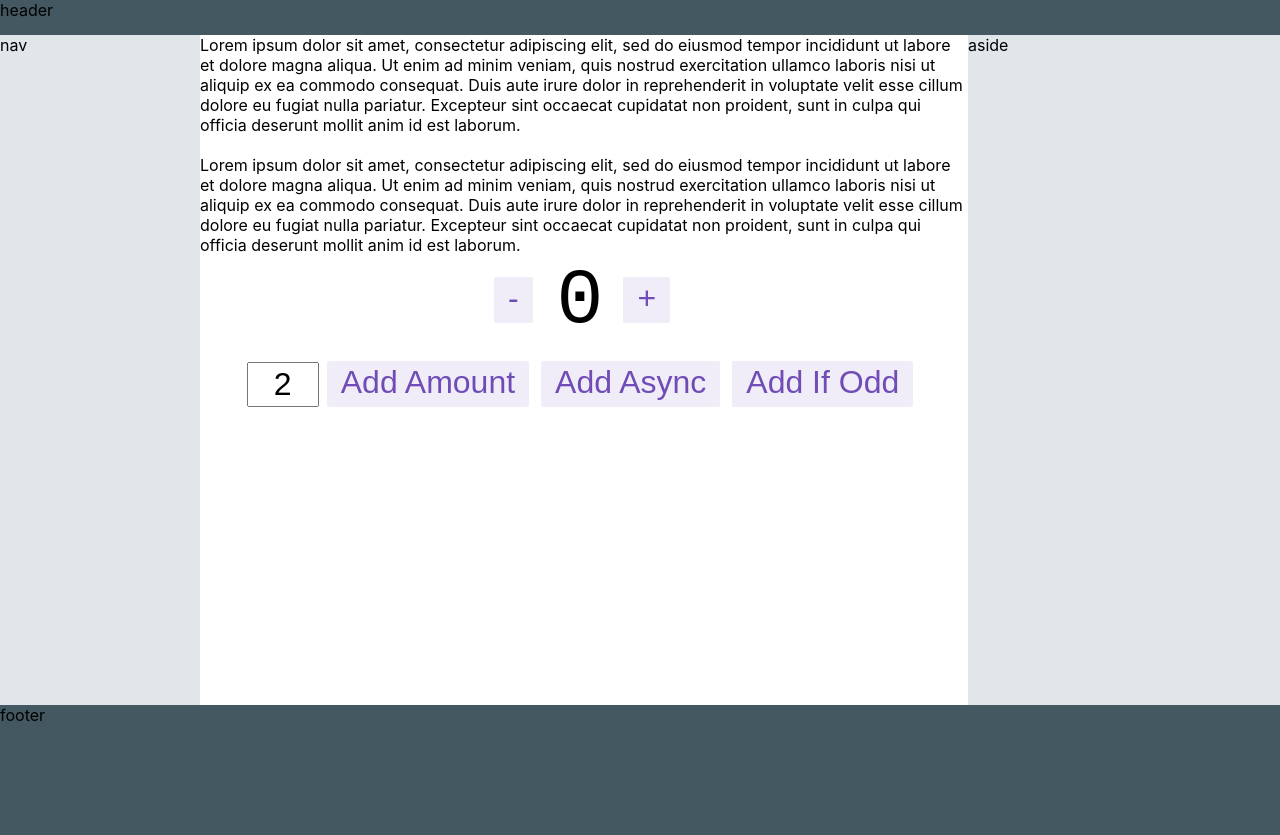
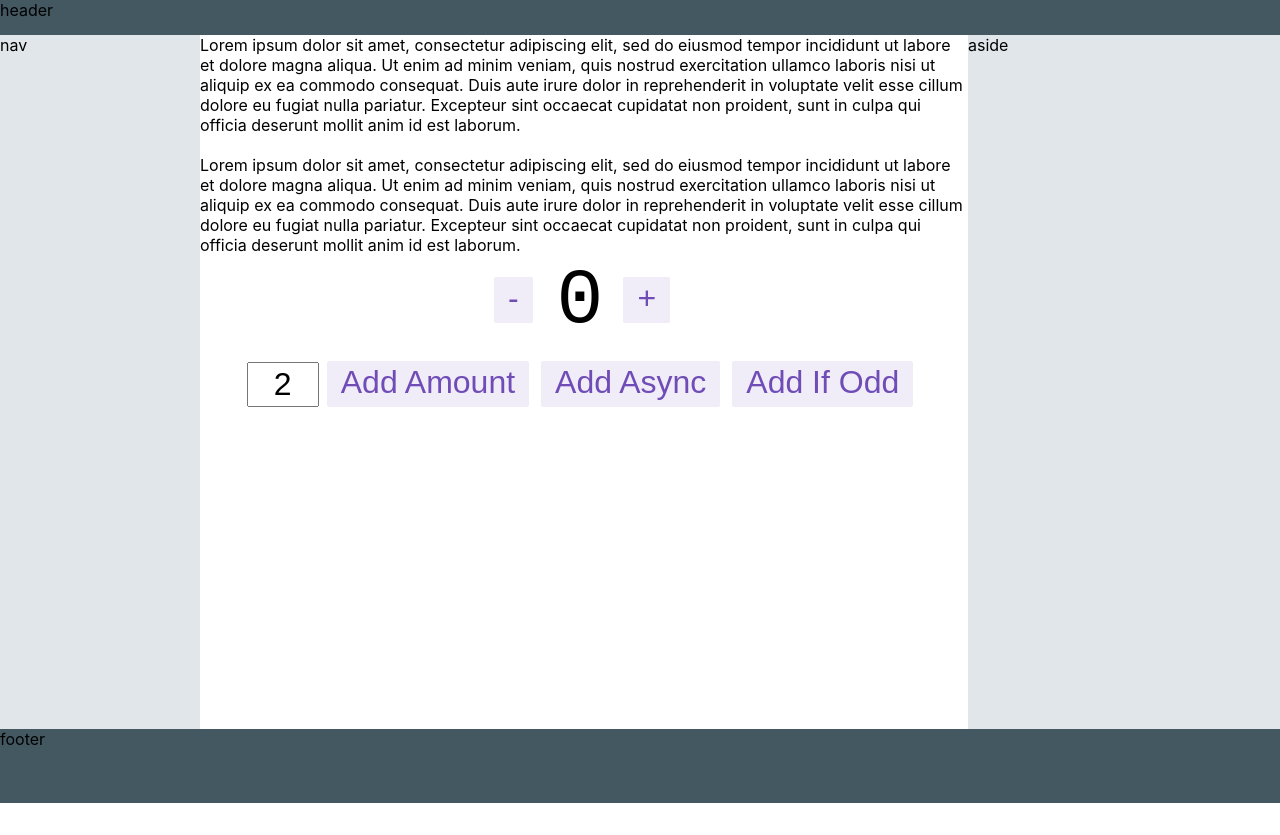
Before and after one commit to nitromagix/MyTasks, a React (Create React App) app in the folder web/: page / in a window 1280 px wide. After the commit the page ends 803 px from the top, so only its background shows below. Built offline with nearby package versions, Linux system fonts and the light colour scheme.

Commit message:
style changes

```diff
--- a/web/src/App.css
+++ b/web/src/App.css
@@ -22,13 +22,14 @@ body {
 
 .container {
   display: flex;
-  min-height: 100vh;
+  min-height: 96vh;
+  /* min-height: calc(100vh - 35px); */
   flex-direction: column;
   justify-content: space-between;
 }
 
 main {
-  min-height: 70vh;
+  min-height: 80vh;
   flex-grow: 5;
 }
 
```
